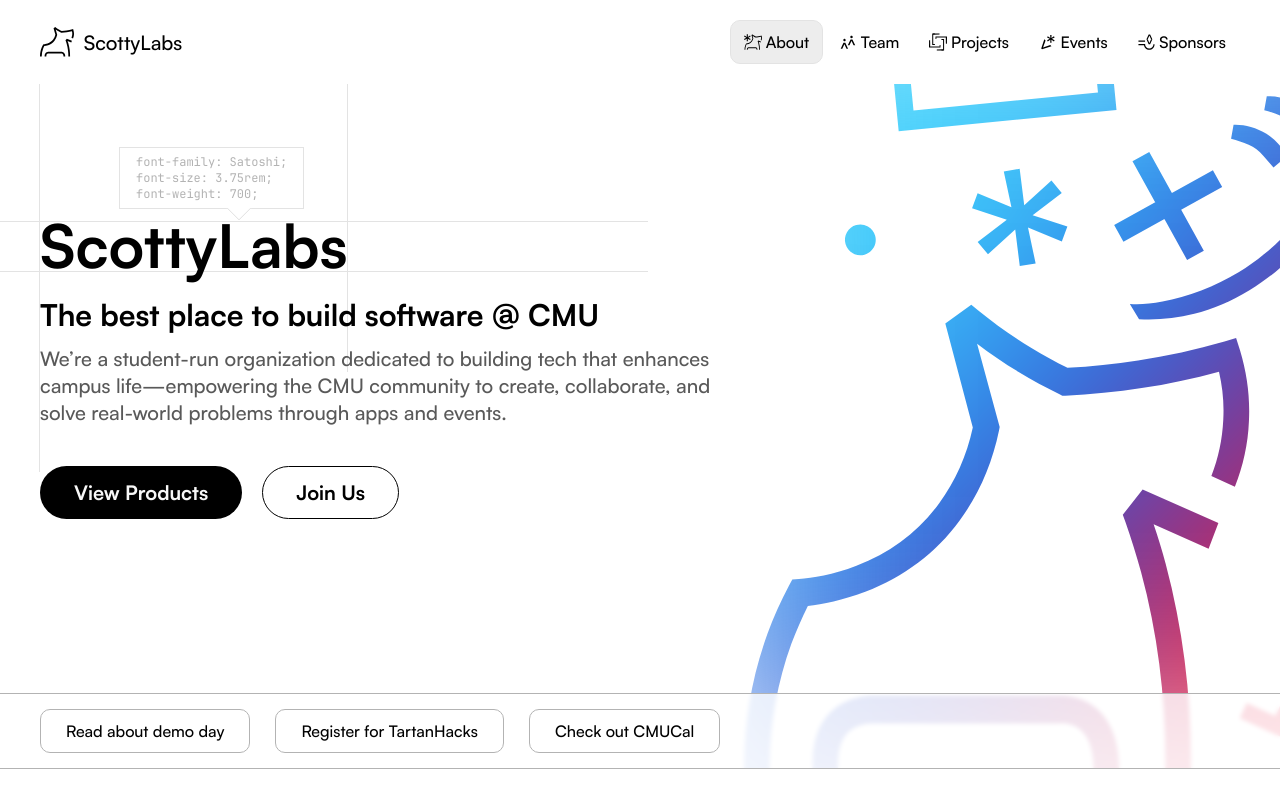
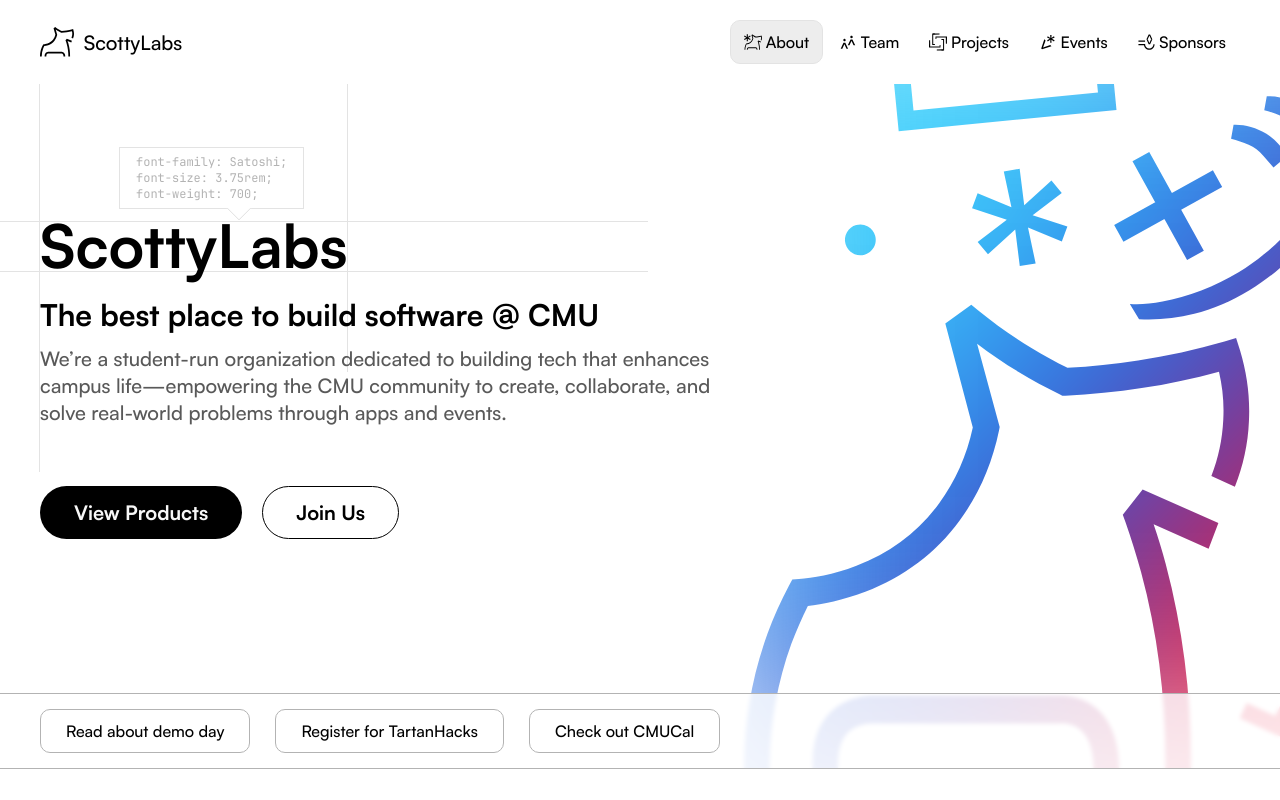
Before and after one commit to ScottyLabs/scottylabs.org, a React (Vite) app: page / in a window 1280 px wide. Shown: the top 800 px of the page. Built offline with nearby package versions, Linux system fonts and the light colour scheme.

Commit message:
fix: project tab icons

```diff
--- a/src/Hero.module.css
+++ b/src/Hero.module.css
@@ -3,7 +3,7 @@
   position: relative;
 }
 .hero-section {
-  padding: 10% 0 250px;
+  padding: 10% 0 230px;
   position: relative;
 }
 .hero-background {
@@ -87,7 +87,7 @@
   width: 60%;
 }
 .action-buttons {
-  margin-top: 40px;
+  margin-top: 60px;
   display: flex;
   gap: 20px;
 }
--- a/src/Projects.tsx
+++ b/src/Projects.tsx
@@ -36,15 +36,15 @@
         {[
           {
             name: "CMU Courses",
-            img: "./assets/project-icons/cmu-courses.png",
+            img: "cmu-courses.png",
           },
           {
             name: "CMU Eats",
-            img: "./assets/project-icons/cmueats.png",
+            img: "cmueats.png",
           },
           {
             name: "CMU Maps",
-            img: "./assets/project-icons/cmu-maps.png",
+            img: "cmu-maps.png",
           },
         ].map(({ name, img }) => {
           return (
@@ -55,7 +55,9 @@
             >
               <img
                 className={css["tab__image"]}
-                src={new URL(img, import.meta.url).href}
+                src={
+                  new URL(`./assets/project-icons/${img}`, import.meta.url).href
+                }
                 alt=""
               />
               <div className={css["tab__name"]}>{name}</div>
```
